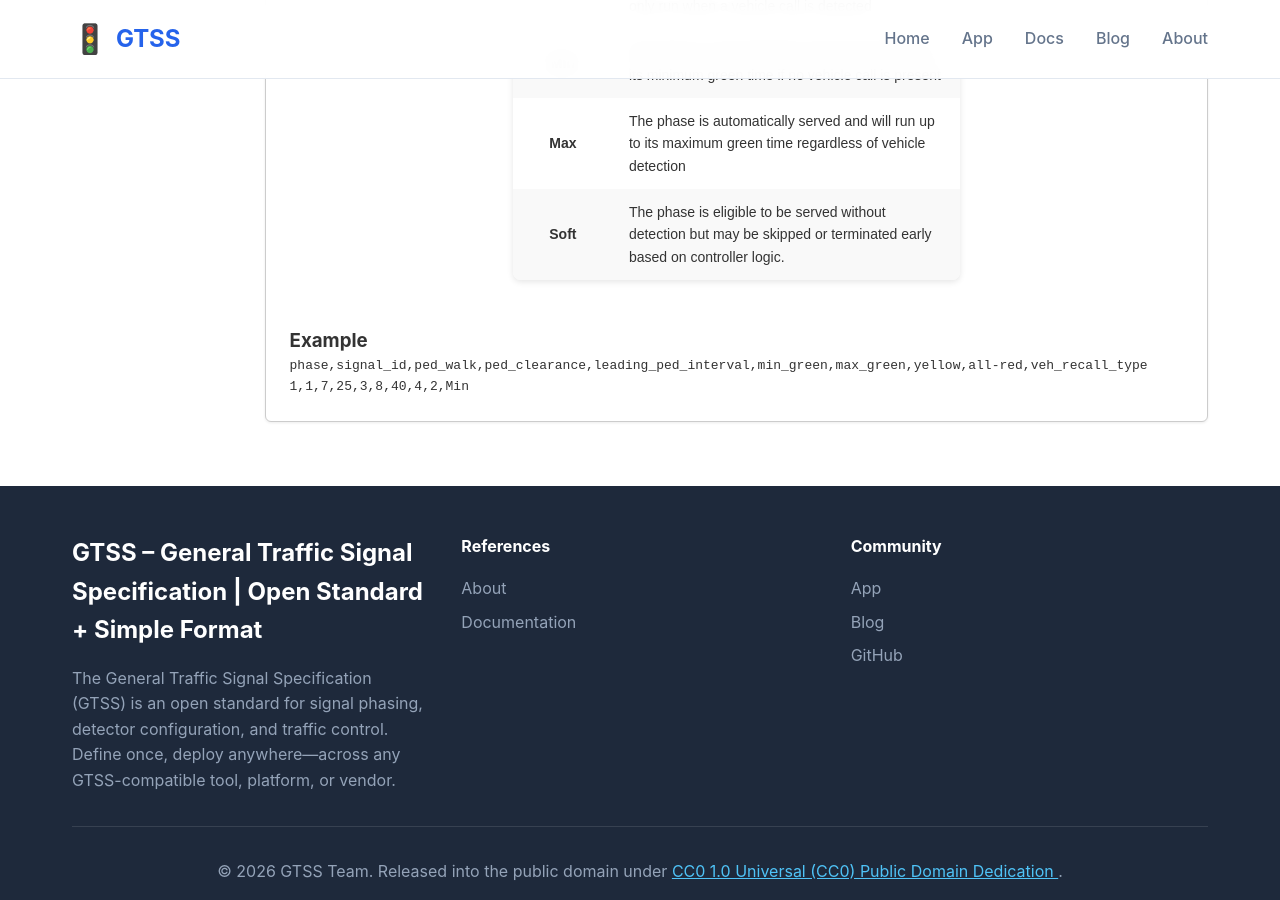
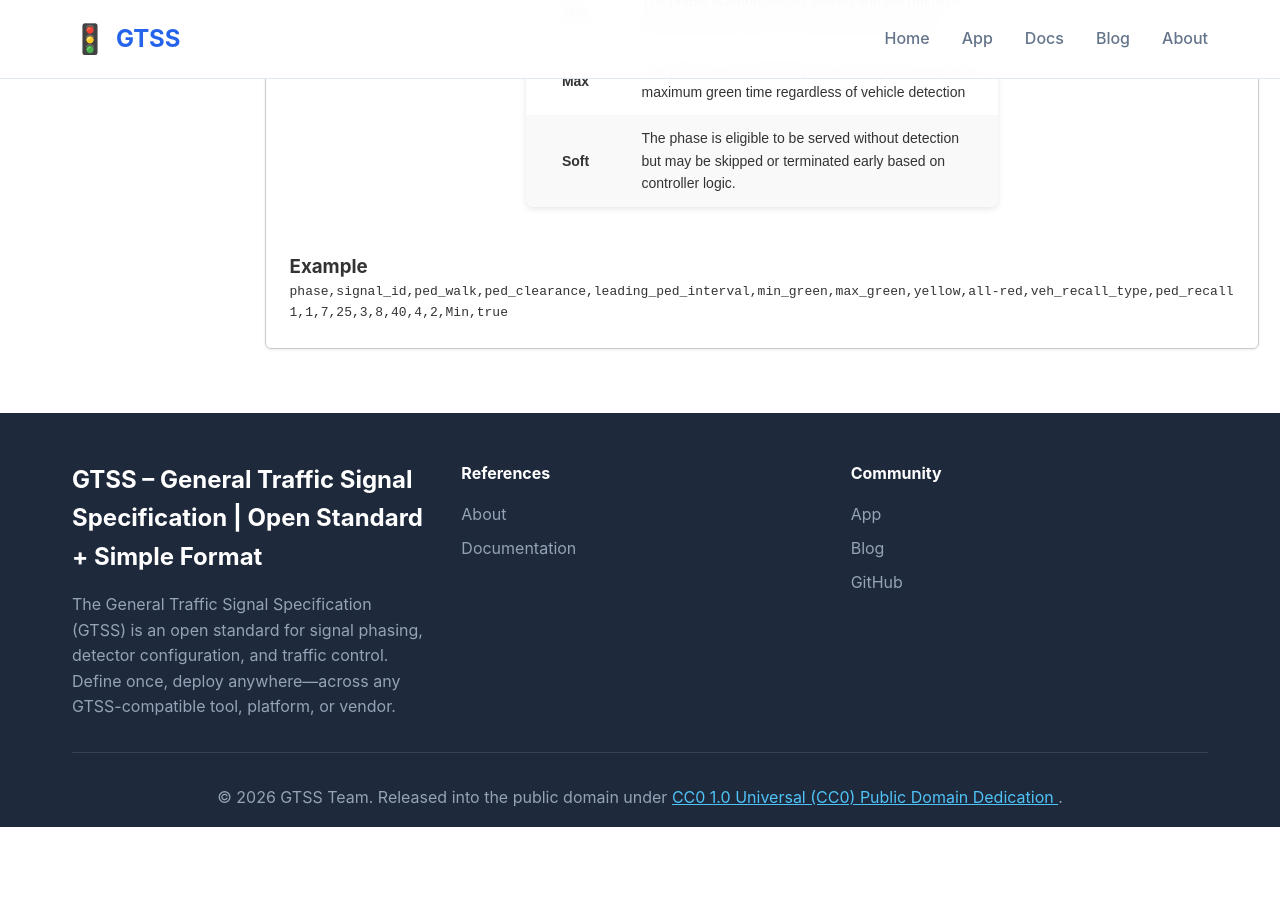
Before and after one commit to redmond2742/GTSS, a Jekyll site: the page built from documentation/basic_timings.md, in a window 1280 px wide and 900 px high, scrolled down 1512 px. Built offline with Jekyll 4.4.1, drawn with Linux system fonts in a browser that asks for light colours; after the commit the page ends 2339 px from its top, so only the background shows below that.

Commit message:
minor revisions

````diff
--- a/documentation/basic_timings.md
+++ b/documentation/basic_timings.md
@@ -134,6 +134,6 @@
 ### Example
 
 ```csv
-phase,signal_id,ped_walk,ped_clearance,leading_ped_interval,min_green,max_green,yellow,all-red,veh_recall_type
-1,1,7,25,3,8,40,4,2,Min
+phase,signal_id,ped_walk,ped_clearance,leading_ped_interval,min_green,max_green,yellow,all-red,veh_recall_type,ped_recall
+1,1,7,25,3,8,40,4,2,Min,true
 ```
````
Also changed, not shown: _posts/2025-01-04-updates-to-gtss-with-version1.1.md (+1 -0 lines), documentation/approaches.md (+1 -1 lines).
